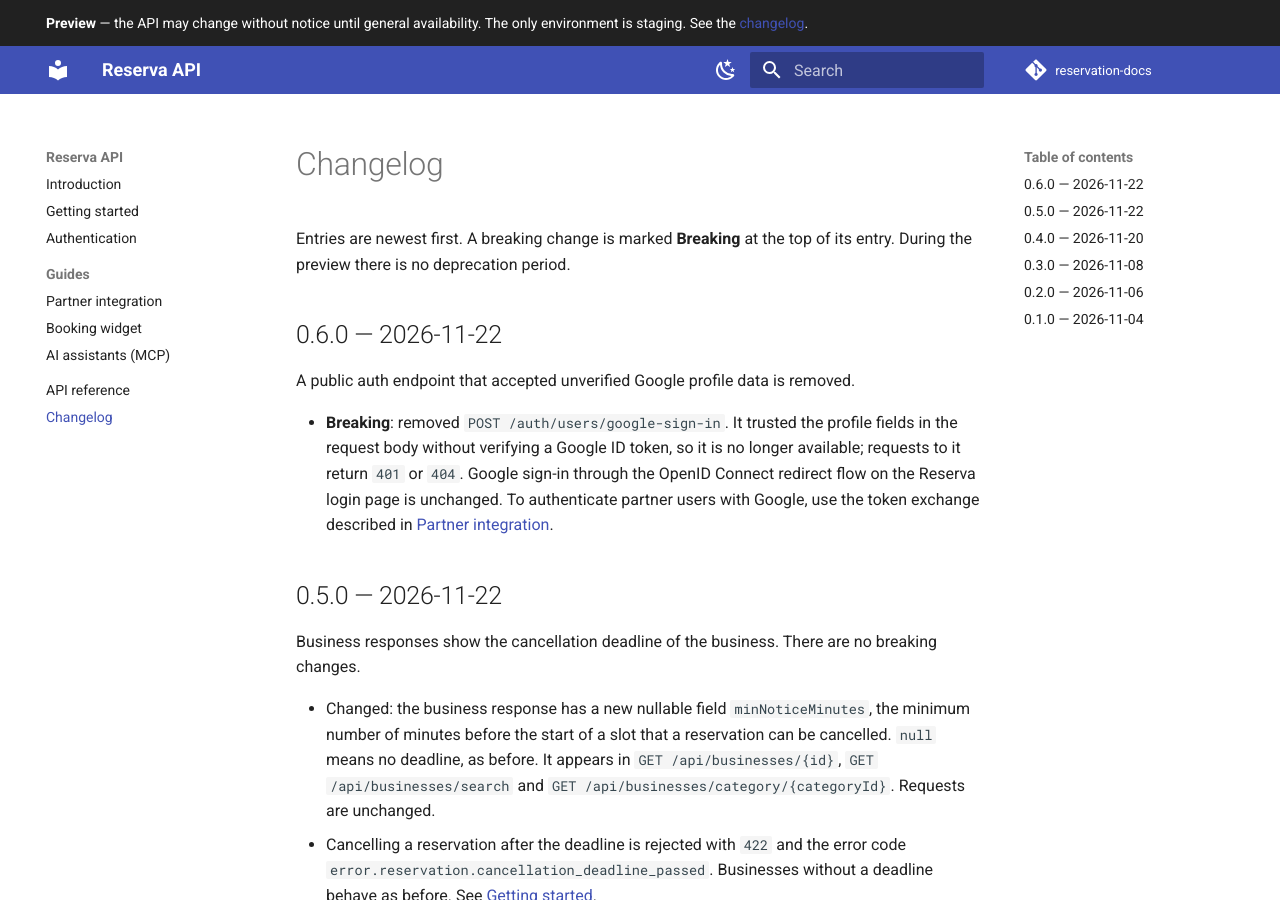
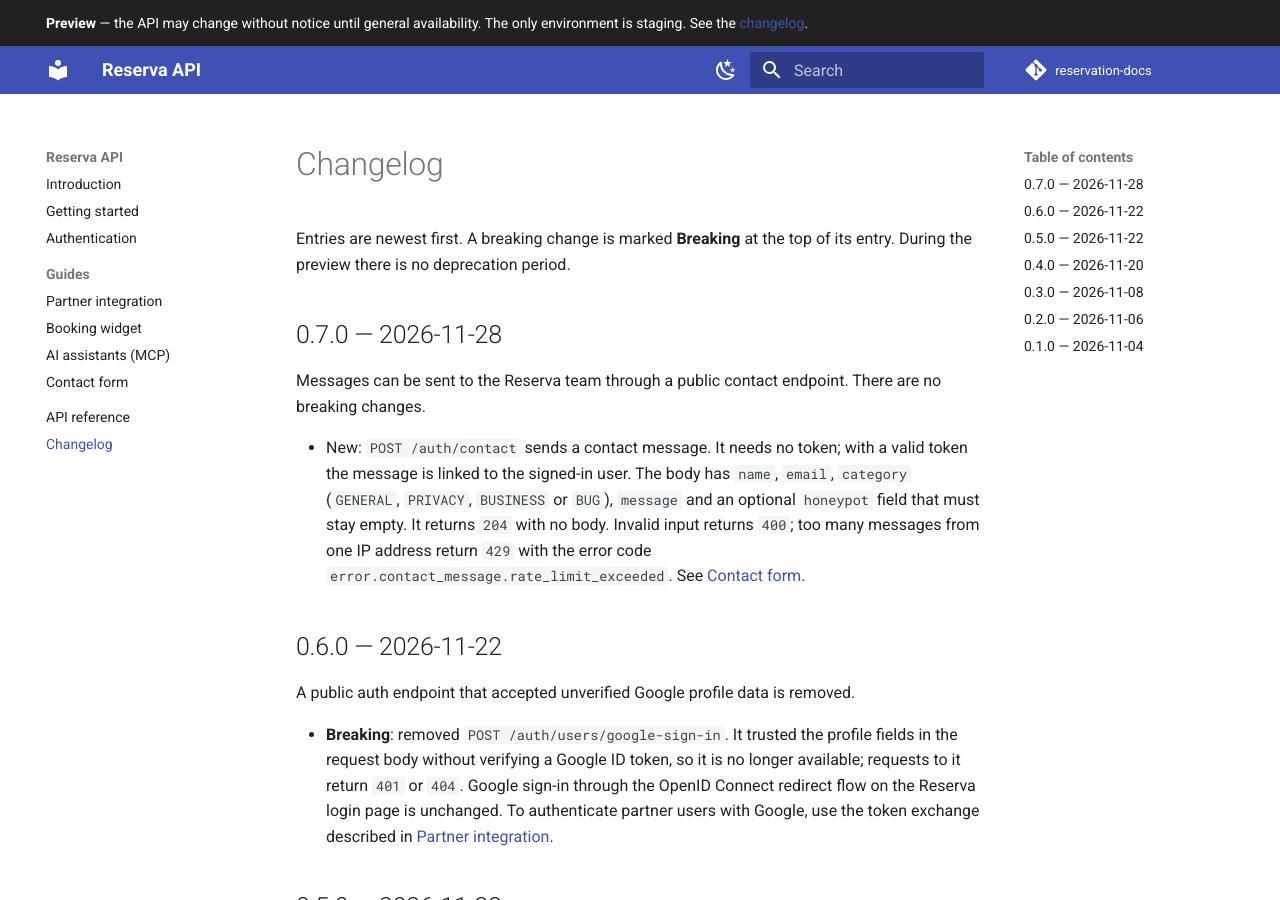
Before and after one commit to bojanb89pa/reservation-docs, an MkDocs documentation site: the page built from docs/changelog.md, in a window 1280 px wide and 900 px high. Built offline with MkDocs 1.6.1 and Material for MkDocs 9.7.7, drawn with Linux system fonts in a browser that asks for light colours; comment, search, counter and statistics services are not loaded.

Commit message:
Docs: Send a message through the contact form
Documented the new public contact endpoint `POST /auth/contact`. I added a new guide, `docs/guides/contact.md`, because no existing page covers this flow. It shows a curl request against staging and covers the fields and their limits (name up to 100 characters, message 10–5000, category `GENERAL`/`PRIVACY`/`BUSINESS`/`BUG`) and the optional `honeypot` spam-trap field. It also describes optional JWT linking, the `204` response, and the errors `400` and `429` (`error.contact_message.rate_limit_exceeded`). The guide is added to `nav` in `mkdocs.yml`. `docs/changelog.md` has a new 0.7.0 entry dated 2026-11-28 that names the endpoint and notes there are no breaking changes. No admin endpoints are documented, and the example uses a placeholder instead of an e-mail address, so the docs contain no e-mail addresses. I did not run MkDocs. I checked by grep that the changed files have no Serbian letters.

Ticket: #18

```diff
--- a/docs/changelog.md
+++ b/docs/changelog.md
@@ -2,6 +2,16 @@
 
 Entries are newest first. A breaking change is marked **Breaking** at the top of its entry. During the
 preview there is no deprecation period.
+
+## 0.7.0 — 2026-11-28
+
+Messages can be sent to the Reserva team through a public contact endpoint. There are no breaking changes.
+
+- New: `POST /auth/contact` sends a contact message. It needs no token; with a valid token the message is
+  linked to the signed-in user. The body has `name`, `email`, `category` (`GENERAL`, `PRIVACY`, `BUSINESS`
+  or `BUG`), `message` and an optional `honeypot` field that must stay empty. It returns `204` with no
+  body. Invalid input returns `400`; too many messages from one IP address return `429` with the error
+  code `error.contact_message.rate_limit_exceeded`. See [Contact form](guides/contact.md).
 
 ## 0.6.0 — 2026-11-22
 
--- a/mkdocs.yml
+++ b/mkdocs.yml
@@ -43,6 +43,7 @@ nav:
       - Partner integration: guides/partner-integration.md
       - Booking widget: guides/widget.md
       - AI assistants (MCP): guides/mcp.md
+      - Contact form: guides/contact.md
   - API reference: reference/index.md
   - Changelog: changelog.md
 
```
Also changed, not shown: docs/guides/contact.md (added, +43 -0 lines).
